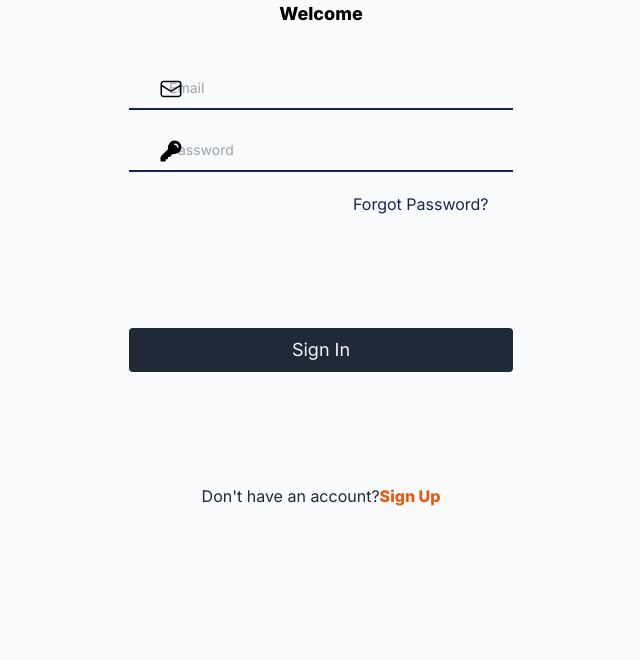
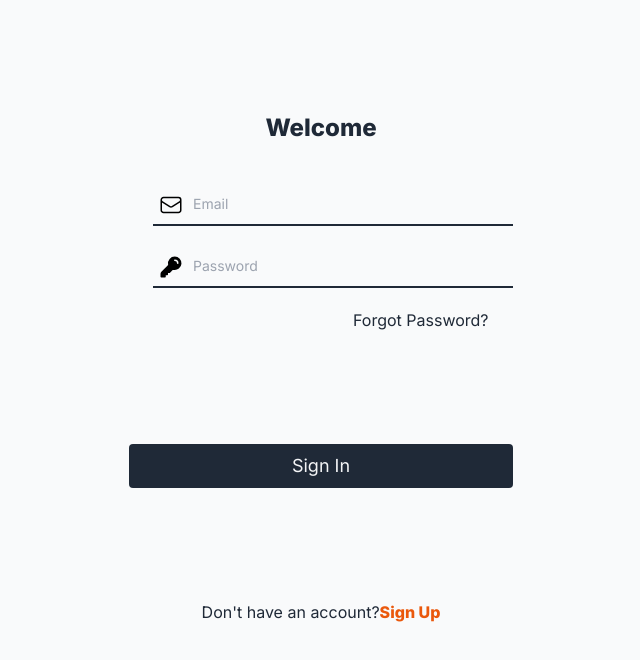
Before and after one commit to Prisca-Onyeagoro/G.M.F, a Next.js app: page / in a window 1280 px wide. Shown: the top 660 px of the page, without its empty margins (319-959 px from the left). Built offline with nearby package versions, Linux system fonts and the light colour scheme.

Commit message:
login page

```diff
--- a/src/app/globals.css
+++ b/src/app/globals.css
@@ -29,5 +29,14 @@ html {
 input,
 select,
 textarea {
-  @apply outline-none border-b-2 border-solid border-blue-950;
+  @apply outline-none border-b-2 border-solid border-gray-800;
 }
+
+@media screen and (min-width: 280px) and (max-width: 320px) {
+  #space {
+    @apply space-x-6;
+  }
+  #forgot {
+    @apply -right-36;
+  }
+}
--- a/src/components/Login.jsx
+++ b/src/components/Login.jsx
@@ -4,13 +4,16 @@ import { EnvelopeIcon } from '@heroicons/react/24/outline';
 
 const Login = () => {
   return (
-    <>
-      <form class="max-w-sm mx-auto  ">
-        <div className="flex text-lg justify-center items-center">
-          <p className="font-extrabold to-blue-950 mb-10">Welcome</p>
+    <div className="mt-28">
+      <form class="max-w-sm mx-auto ">
+        <div className="flex text-2xl justify-center items-center">
+          <p className="font-extrabold text-gray-800 mb-10">Welcome</p>
         </div>
-        <div class="relative mb-5   flex justify-center items-center">
-          <div class="   absolute inset-y-0 start-4 flex items-center ps-3.5 pointer-events-none">
+        <div
+          id="space"
+          className=" relative mb-5 md:space-x-6  flex justify-center items-center"
+        >
+          <div className="      absolute inset-y-0 start-4 flex items-center ps-3.5 pointer-events-none">
             <svg
               xmlns="http://www.w3.org/2000/svg"
               fill="none"
@@ -34,7 +37,10 @@ const Login = () => {
           />
         </div>
         {/* password */}
-        <div class="relative mb-5   flex justify-center items-center">
+        <div
+          id="space"
+          class="relative mb-5 md:space-x-6  flex justify-center items-center"
+        >
           <div class="   absolute inset-y-0 start-4 flex items-center ps-3.5 pointer-events-none">
             <svg
               xmlns="http://www.w3.org/2000/svg"
@@ -56,7 +62,9 @@ const Login = () => {
             placeholder="Password"
           />
         </div>
-        <p className="text-blue-950 relative -right-56">Forgot Password?</p>
+        <p id="forgot" className="text-gray-800 relative -right-56">
+          Forgot Password?
+        </p>
         <div className="flex flex-col items-center justify-center">
           <button className="bg-gray-800 text-gray-100 p-2 w-80   md:w-full rounded text-lg mt-28 mb-28">
             Sign In
@@ -68,10 +76,8 @@ const Login = () => {
             </Link>
           </div>
         </div>
-
-        <div></div>
       </form>
-    </>
+    </div>
   );
 };
 
```
